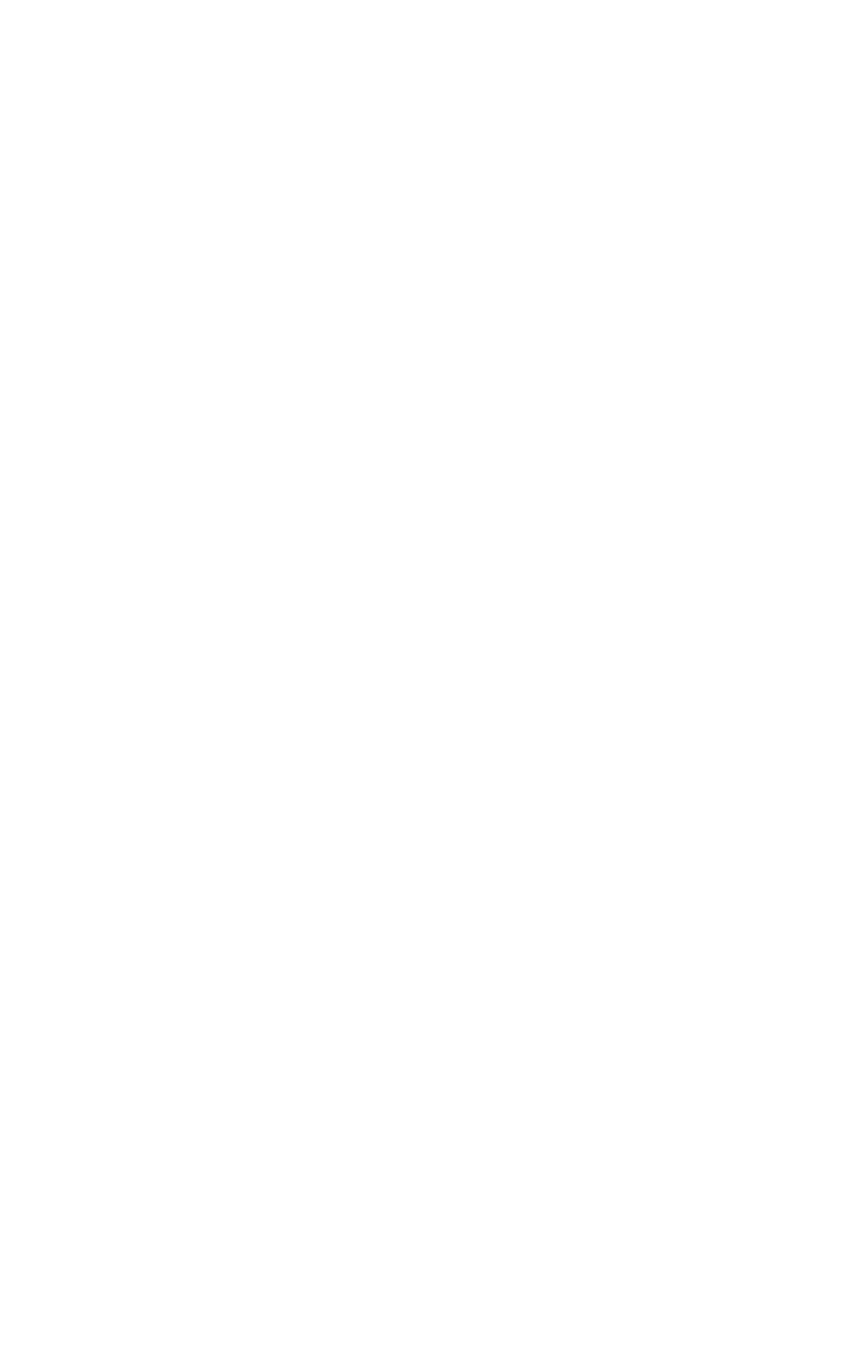
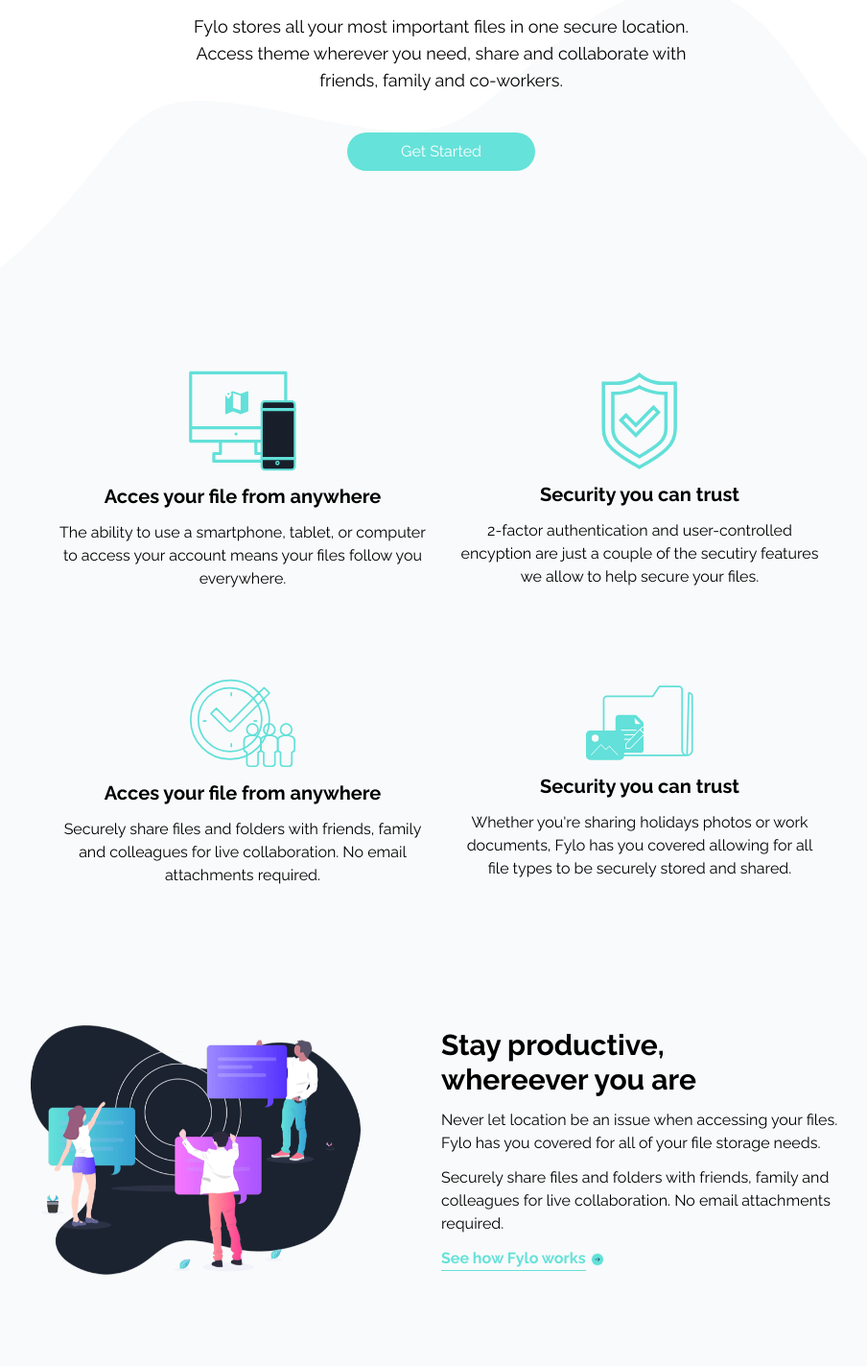
Before and after one commit to saneckaA/fylo-website-react-tailwind, a React (Create React App) app: page / in a window 1280 px wide. Shown: the part 880-2303 px from the top of the page at 96% size, without its empty margins (180-1084 px from the left). Before the commit the page ends 800 px from the top, so only its background shows below. Built offline with nearby package versions, Linux system fonts and the light colour scheme.

Commit message:
imported children components

```diff
--- a/src/MainContainer/index.js
+++ b/src/MainContainer/index.js
@@ -1,10 +1,22 @@
 import React from 'react'
 import Header from '../Header';
+import MainSection from '../MainSection';
+import FeaturesSection from '../FeaturesSection';
+import ProductiveSection from '../ProductiveSection';
+import TestimonialsSection from '../TestimonilasSection';
+import EarlySection from '../EarlySection';
+import Footer from '../Footer';
 
 const MainContainer = () => {
   return (
-    <div className='py-8 px-24'>
+    <div>
         <Header />
+        <MainSection />
+        <FeaturesSection />
+        <ProductiveSection />
+        <TestimonialsSection />
+        <EarlySection />
+        <Footer />
     </div>
   )
 }
```
